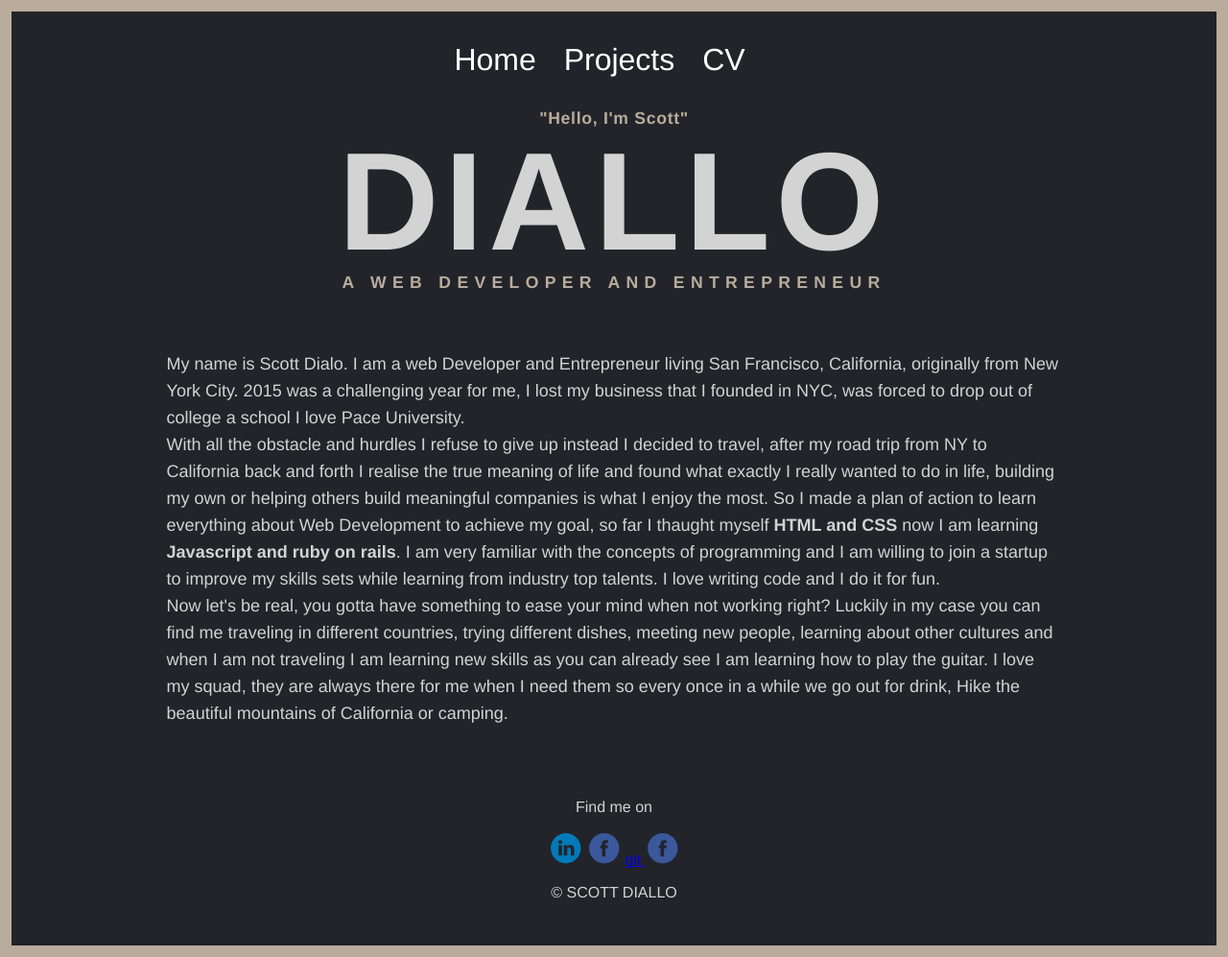
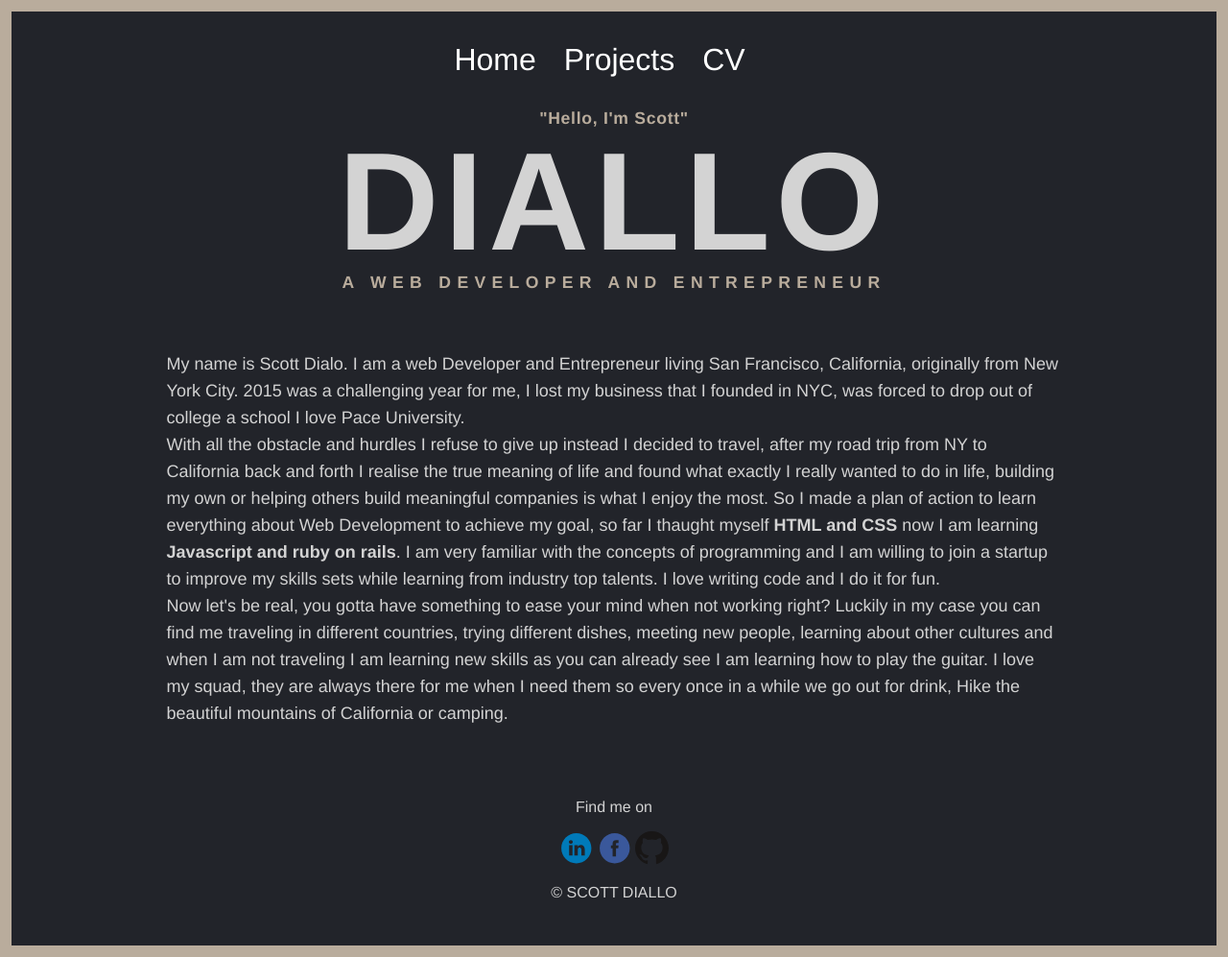
Before and after one commit to scottbadass/my_portofolio, a plain HTML site: page index.html in a window 1280 px wide. Shown: the whole page at 96% size. Drawn offline with Linux system fonts and the light colour scheme.

Commit message:
gitHub link added to index html

```diff
--- a/index.html
+++ b/index.html
@@ -53,8 +53,8 @@
                 </a>
             </li>
             <li class="image-icon">
-                <a href="https://www.facebook.com/thiernoscott.dee">git
-                    <img src="images/facebook.svg" alt="GitHub" width="35">
+                <a href="https://github.com/scottdiallo">
+                    <img src="images/github.svg" alt="gitHub" width="35">
                 </a>
             </li>
             <p class="copyright">&copy SCOTT DIALLO</p>
```
Also changed, not shown: myprojects.html (+1 -1 lines), images/github.svg (added), 2 other files.
